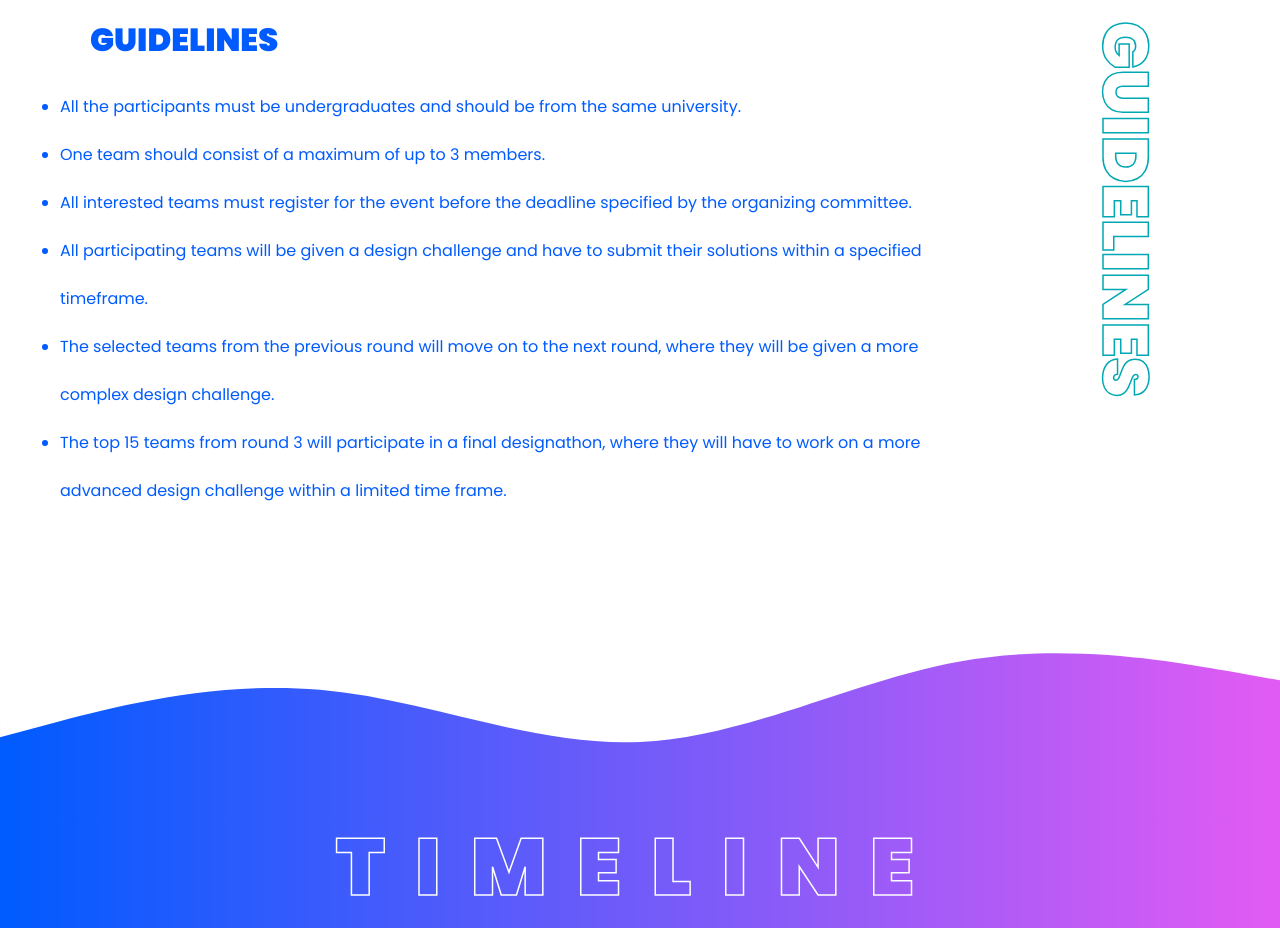
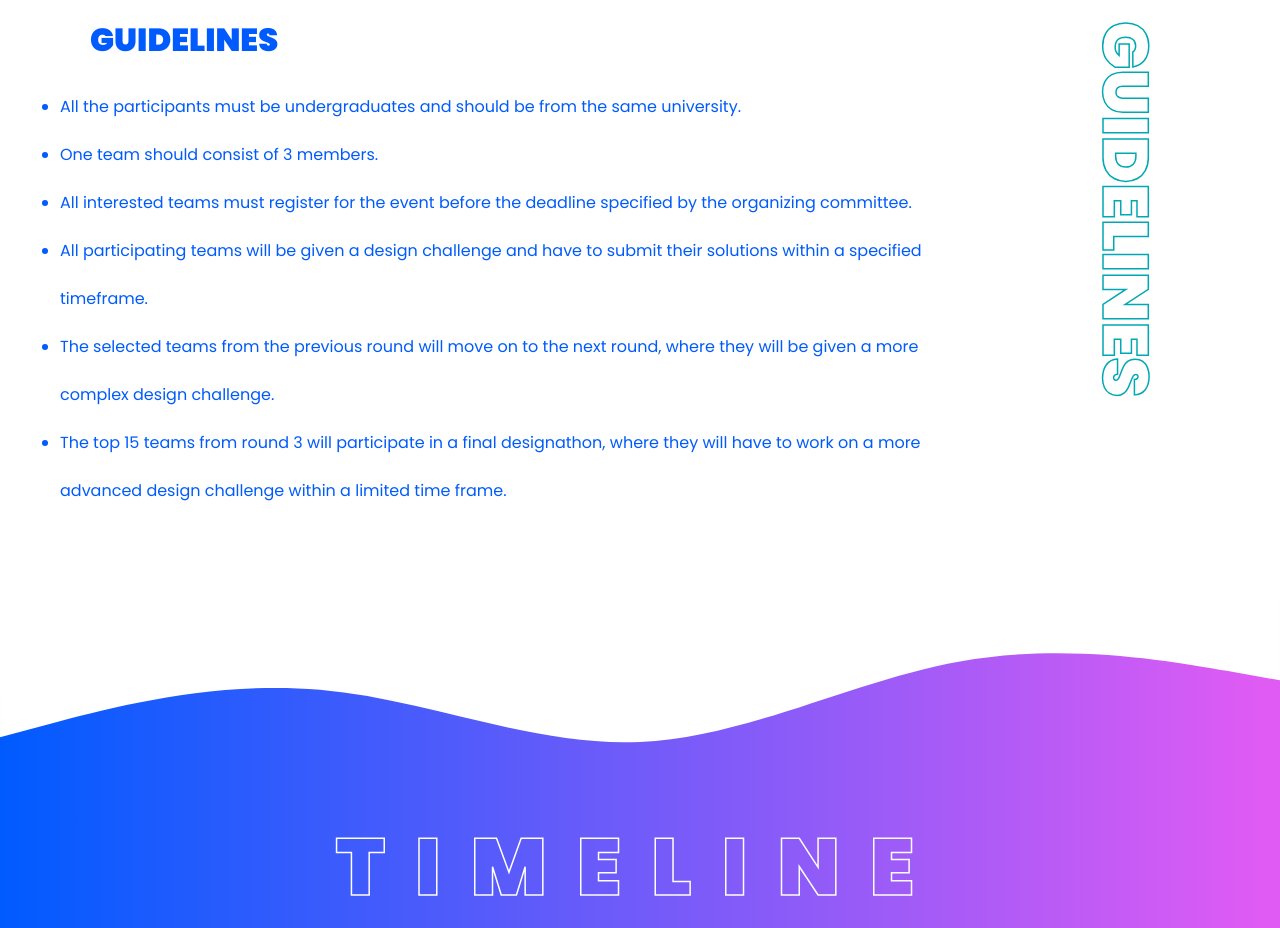
Before and after one commit to tharindu432/Mora-UXplore1.0-official-website, a React (Create React App) app in the folder client/: page /dashboard in a window 1280 px wide. Shown: the part 1280-2208 px from the top of the page. Built offline with nearby package versions, Linux system fonts and the light colour scheme; no server answers.

Commit message:
guideline changes

```diff
--- a/client/src/components/layout/Landing.js
+++ b/client/src/components/layout/Landing.js
@@ -125,7 +125,7 @@ const Landing = ({ contact, about }) => {
                 All the participants must be undergraduates and should be from
                 the same university.
               </li>
-              <li>One team should consist of a maximum of up to 3 members.</li>
+              <li>One team should consist of 3 members.</li>
               <li>
                 All interested teams must register for the event before the
                 deadline specified by the organizing committee.
```
